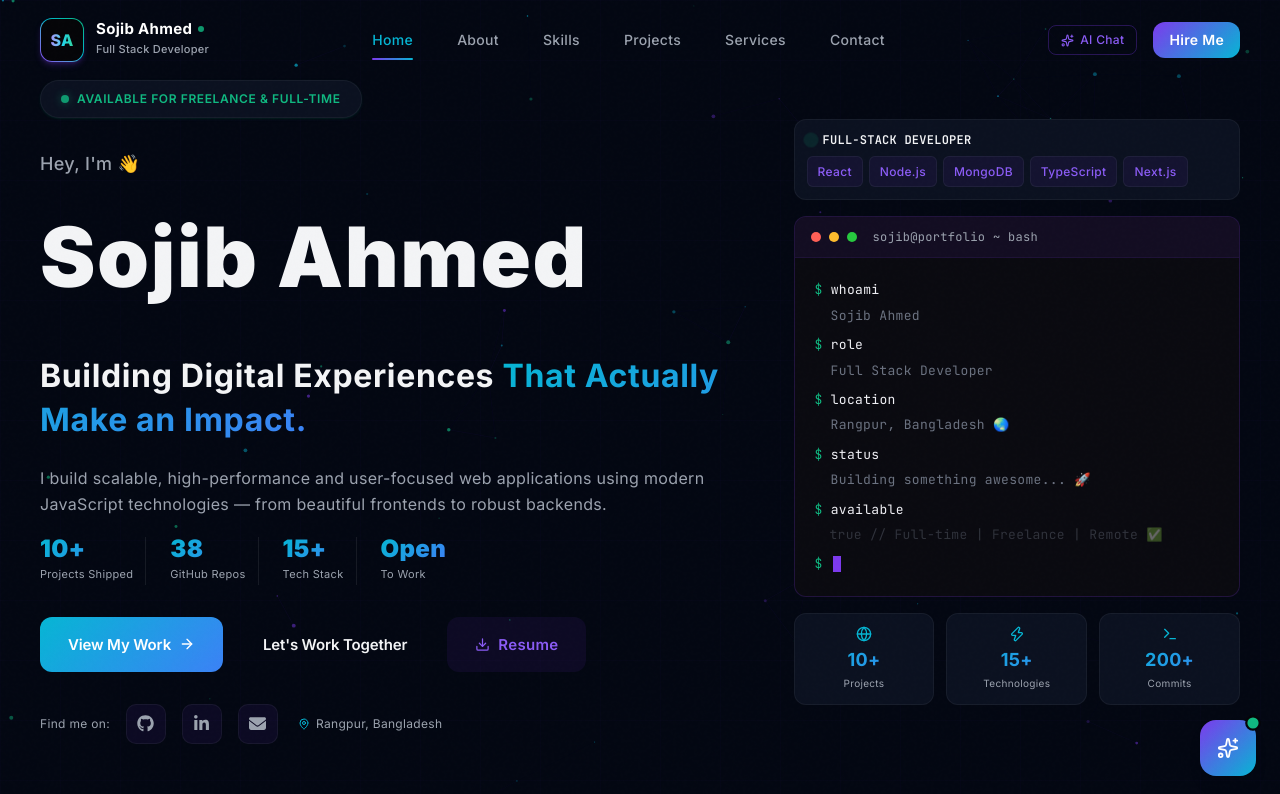
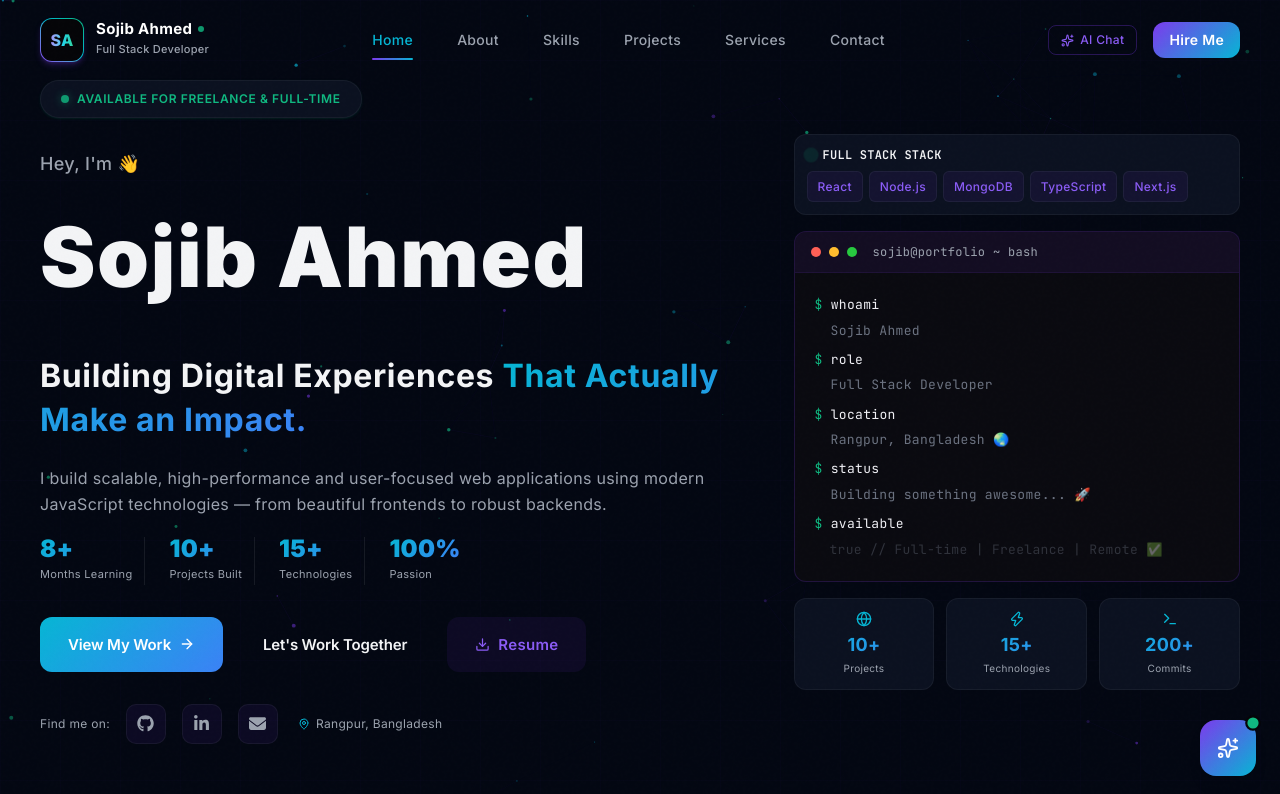
Before and after one commit to sojibahmedshorif25-ai/Sojib-Ahmed-Portfolio, a React (Vite) app in the folder client/: page / in a window 1280 px wide. Shown: the top 794 px of the page. Built offline with nearby package versions, Linux system fonts and the light colour scheme.

Commit message:
Revert "feat: recruiter-ready polish - fix hero typo, pro stats, social proof sections, honest contact fallback, SEO + sitemap"
This reverts commit 0c20fcf6cc4fbcaaba97684177e5c451590fdbc8.

```diff
--- a/client/index.html
+++ b/client/index.html
@@ -12,24 +12,23 @@
     <meta name="keywords" content="Full Stack Developer, React Developer, Node.js Developer, Next.js Developer, Bangladesh Developer, Sojib Ahmed, Web Developer Rangpur" />
     <meta name="author" content="Sojib Ahmed" />
     <meta name="robots" content="index, follow" />
-    <meta name="theme-color" content="#030712" />
 
     <!-- Open Graph / Facebook -->
     <meta property="og:type" content="website" />
-    <meta property="og:url" content="https://sojib-ahmed-developer.vercel.app/" />
+    <meta property="og:url" content="https://sojibahmed.dev/" />
     <meta property="og:title" content="Sojib Ahmed | Full Stack Developer" />
     <meta property="og:description" content="Building scalable, modern and high-performance web applications." />
-    <meta property="og:image" content="https://sojib-ahmed-developer.vercel.app/images/hero.jpg" />
+    <meta property="og:image" content="/og-image.png" />
 
     <!-- Twitter -->
     <meta property="twitter:card" content="summary_large_image" />
-    <meta property="twitter:url" content="https://sojib-ahmed-developer.vercel.app/" />
+    <meta property="twitter:url" content="https://sojibahmed.dev/" />
     <meta property="twitter:title" content="Sojib Ahmed | Full Stack Developer" />
     <meta property="twitter:description" content="Building scalable, modern and high-performance web applications." />
-    <meta property="twitter:image" content="https://sojib-ahmed-developer.vercel.app/images/hero.jpg" />
+    <meta property="twitter:image" content="/og-image.png" />
 
     <!-- Canonical -->
-    <link rel="canonical" href="https://sojib-ahmed-developer.vercel.app/" />
+    <link rel="canonical" href="https://sojibahmed.dev/" />
 
     <!-- Fonts -->
     <link rel="preconnect" href="https://fonts.googleapis.com" />
@@ -44,7 +43,7 @@
       "name": "Sojib Ahmed",
       "jobTitle": "Full Stack Developer",
       "description": "Building scalable, modern and high-performance web applications",
-      "url": "https://sojib-ahmed-developer.vercel.app",
+      "url": "https://sojibahmed.dev",
       "email": "sojibahmedshorif998@gmail.com",
       "telephone": "+880 1942791004",
       "address": {
--- a/client/src/components/layout/Footer.tsx
+++ b/client/src/components/layout/Footer.tsx
@@ -6,10 +6,8 @@ const quickLinks = [
   { label: 'About', href: '#about' },
   { label: 'Skills', href: '#skills' },
   { label: 'Projects', href: '#projects' },
-  { label: 'GitHub', href: '#github' },
   { label: 'Services', href: '#services' },
   { label: 'Certificates', href: '#certificates' },
-  { label: 'Testimonials', href: '#testimonials' },
   { label: 'Contact', href: '#contact' },
 ];
 
--- a/client/src/components/sections/Contact.tsx
+++ b/client/src/components/sections/Contact.tsx
@@ -51,12 +51,11 @@ export default function Contact() {
         throw new Error('Failed to send');
       }
     } catch {
-      // Backend unavailable — open recruiter's mail app with prefilled message instead of faking success
-      const subject = encodeURIComponent(`[Portfolio] ${data.subject} — ${data.name}`);
-      const body = encodeURIComponent(`${data.message}\n\n— ${data.name} (${data.email})`);
-      window.location.href = `mailto:sojibahmedshorif998@gmail.com?subject=${subject}&body=${body}`;
+      // Simulate success for demo
+      await new Promise(resolve => setTimeout(resolve, 1000));
+      setIsSuccess(true);
       reset();
-      toast('Server offline — opening your mail app instead', { icon: '📧' });
+      toast.success("Message sent! I'll reply soon. 🚀");
     } finally {
       setIsSubmitting(false);
       setTimeout(() => setIsSuccess(false), 5000);
--- a/client/src/components/sections/Hero.tsx
+++ b/client/src/components/sections/Hero.tsx
@@ -17,26 +17,24 @@ function TerminalWindow() {
   const [typedChars, setTypedChars] = useState<Record<number, number>>({});
 
   useEffect(() => {
-    const timers: number[] = [];
     terminalLines.forEach((line, i) => {
-      timers.push(window.setTimeout(() => {
+      setTimeout(() => {
         setTypingLine(i);
         // Type command char by char
         const chars = line.command.length;
         for (let c = 0; c <= chars; c++) {
-          timers.push(window.setTimeout(() => {
+          setTimeout(() => {
             setTypedChars(prev => ({ ...prev, [i]: c }));
             if (c === chars) {
-              timers.push(window.setTimeout(() => {
+              setTimeout(() => {
                 setVisibleLines(prev => [...prev, i]);
                 setTypingLine(null);
-              }, 200));
+              }, 200);
             }
-          }, c * 60));
+          }, c * 60);
         }
-      }, line.delay));
+      }, line.delay);
     });
-    return () => timers.forEach(clearTimeout);
   }, []);
 
   return (
@@ -92,9 +90,8 @@ export default function Hero() {
   const mouseRef = useRef({ x: 0, y: 0 });
   const animRef = useRef<number>(0);
 
-  // Three.js-style particle canvas (reduced on mobile + respects reduced motion)
+  // Three.js-style particle canvas
   useEffect(() => {
-    if (window.matchMedia('(prefers-reduced-motion: reduce)').matches) return;
     const canvas = canvasRef.current;
     if (!canvas) return;
     const ctx = canvas.getContext('2d')!;
@@ -108,9 +105,8 @@ export default function Hero() {
 
     const particles: { x: number; y: number; vx: number; vy: number; r: number; alpha: number; color: string }[] = [];
     const colors = ['rgba(124,58,237,', 'rgba(6,182,212,', 'rgba(16,185,129,'];
-    const isMobile = window.innerWidth < 768;
-    const particleCount = isMobile ? 35 : 80;
-    for (let i = 0; i < particleCount; i++) {
+
+    for (let i = 0; i < 80; i++) {
       particles.push({
         x: Math.random() * canvas.width,
         y: Math.random() * canvas.height,
@@ -269,10 +265,10 @@ export default function Hero() {
               className="flex flex-wrap items-center gap-4 sm:gap-6 mb-6 sm:mb-8"
             >
               {[
-                { value: '10+', label: 'Projects Shipped' },
-                { value: '38', label: 'GitHub Repos' },
-                { value: '15+', label: 'Tech Stack' },
-                { value: 'Open', label: 'To Work' },
+                { value: '8+', label: 'Months Learning' },
+                { value: '10+', label: 'Projects Built' },
+                { value: '15+', label: 'Technologies' },
+                { value: '100%', label: 'Passion' },
               ].map(({ value, label }) => (
                 <div key={label} className="text-left pr-3 border-r last:border-r-0 border-[rgba(255,255,255,0.08)]">
                   <div className="text-xl sm:text-2xl font-black gradient-text leading-none">{value}</div>
@@ -310,7 +306,7 @@ export default function Hero() {
               </motion.button>
 
               <motion.a
-                href="/resume.pdf"
+                href="https://drive.google.com/file/d/1d2XvAZkY2ISC3koXCTLJyHlQ64hGZ5UG/view?usp=sharing"
                 target="_blank"
                 rel="noopener noreferrer"
                 whileHover={{ scale: 1.03 }}
@@ -371,7 +367,7 @@ export default function Hero() {
                 <div className="glass rounded-xl p-3 border border-[rgba(124,58,237,0.2)] flex flex-wrap items-center justify-between gap-2">
                   <div className="flex items-center gap-2">
                     <span className="w-2 h-2 rounded-full bg-[#10B981] animate-ping" />
-                    <span className="text-xs font-mono font-semibold text-[var(--color-text-primary)]">FULL-STACK DEVELOPER</span>
+                    <span className="text-xs font-mono font-semibold text-[var(--color-text-primary)]">FULL STACK STACK</span>
                   </div>
                   <div className="flex flex-wrap gap-1.5">
                     {['React', 'Node.js', 'MongoDB', 'TypeScript', 'Next.js'].map(tech => (
--- a/client/src/pages/Home.tsx
+++ b/client/src/pages/Home.tsx
@@ -2,10 +2,8 @@ import Hero from '../components/sections/Hero';
 import About from '../components/sections/About';
 import Skills from '../components/sections/Skills';
 import Projects from '../components/sections/Projects';
-import GitHub from '../components/sections/GitHub';
 import Services from '../components/sections/Services';
 import Certificates from '../components/sections/Certificates';
-import Testimonials from '../components/sections/Testimonials';
 import Process from '../components/sections/Process';
 import Contact from '../components/sections/Contact';
 import FinalCTA from '../components/sections/FinalCTA';
@@ -19,11 +17,9 @@ export default function Home() {
       <About />
       <Skills />
       <Projects />
-      <GitHub />
       <Services />
       <Process />
       <Certificates />
-      <Testimonials />
       <Contact />
       <FinalCTA />
     </>
```
Also changed, not shown: client/public/robots.txt (deleted), 2 other files (tests, documents, lock files or other folders).
